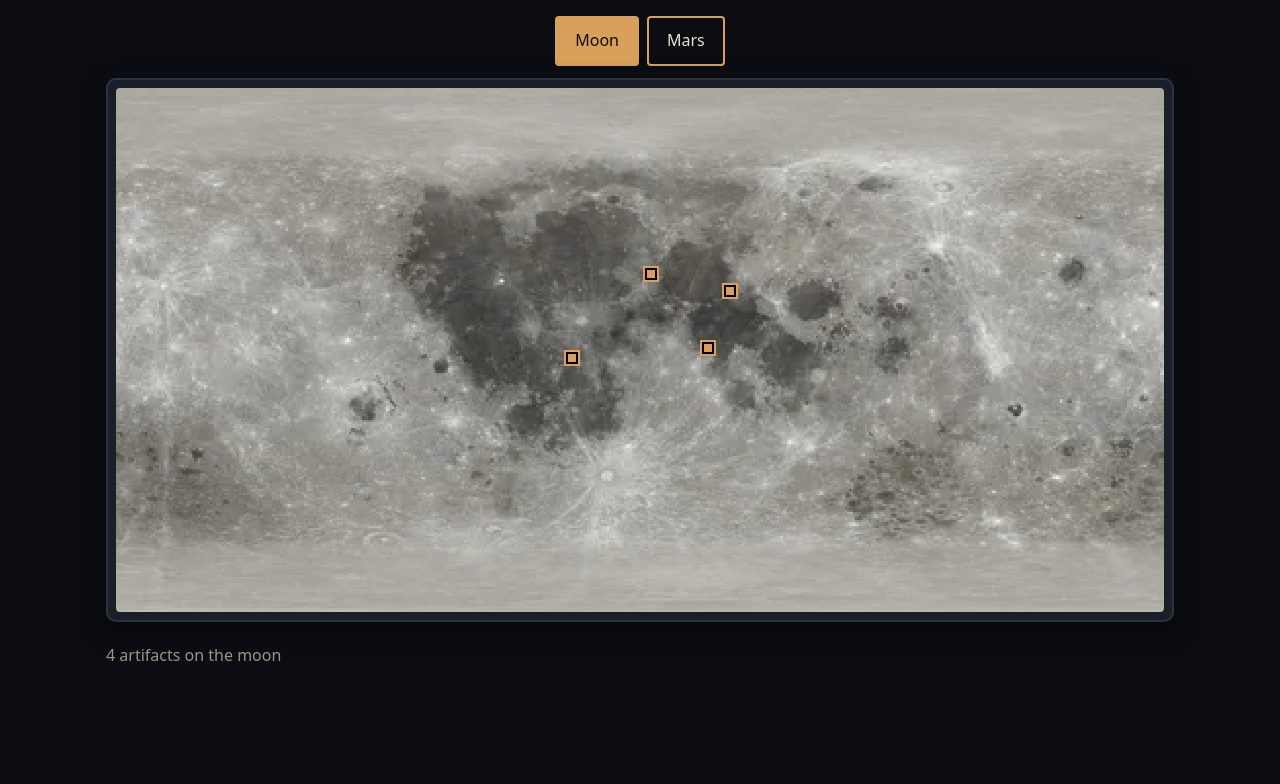
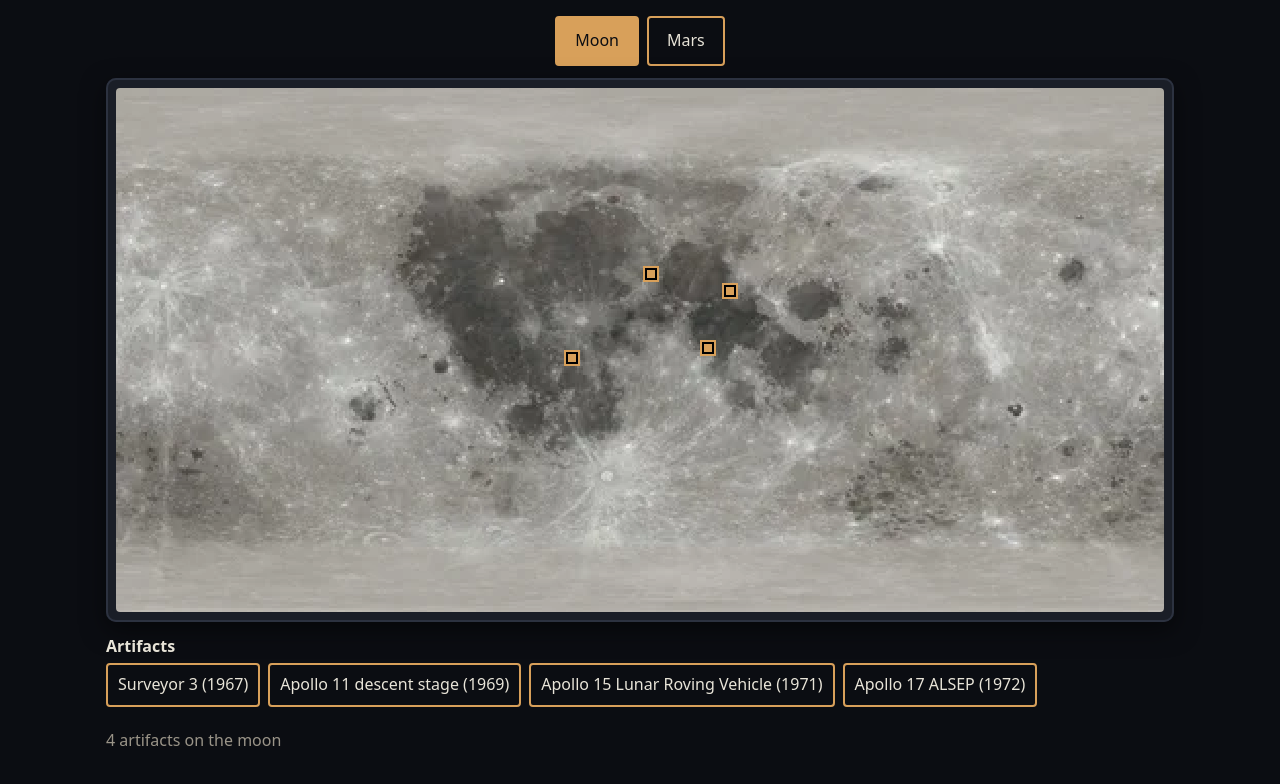
Before and after one commit to sleepyy51/Last-Transmission, a React (Vite) app: page / in a window 1280 px wide. Both pictures are taken after a click on the button "Explore the map". Shown: the top 784 px of the page. Built offline with nearby package versions, Linux system fonts and the light colour scheme.

Commit message:
fix: Alternative for overlapping pins

```diff
--- a/src/map/MapView.jsx
+++ b/src/map/MapView.jsx
@@ -83,6 +83,23 @@ export default function MapView() {
         </div>
       </div>
 
+      <section className="artifact-list" aria-label={`${bodyMeta.label} artifacts`}>
+        <h2>Artifacts</h2>
+        <ul>
+          {pins.map((a) => (
+            <li key={a.id}>
+              <button
+                type="button"
+                aria-pressed={a.id === selected}
+                onClick={() => setSelected(a.id)}
+              >
+                {a.name} ({a.year})
+              </button>
+            </li>
+          ))}
+        </ul>
+      </section>
+
       <div className="map-caption" aria-live="polite">
         {active ? (
           <>
--- a/src/styles.css
+++ b/src/styles.css
@@ -155,6 +155,29 @@ button:focus-visible {
   box-shadow: 0 0 12px 4px var(--accent);
 }
 
+.artifact-list h2 {
+  margin: 0;
+  font-size: 1rem;
+}
+
+.artifact-list ul {
+  display: flex;
+  flex-wrap: wrap;
+  gap: 8px;
+  margin: 4px 0 0;
+  padding: 0;
+  list-style: none;
+}
+
+.artifact-list button {
+  padding: 6px 10px;
+}
+
+.artifact-list button[aria-pressed='true'] {
+  background: var(--accent);
+  color: var(--bg);
+}
+
 .map-caption {
   min-height: 44px;
   display: flex;
```
